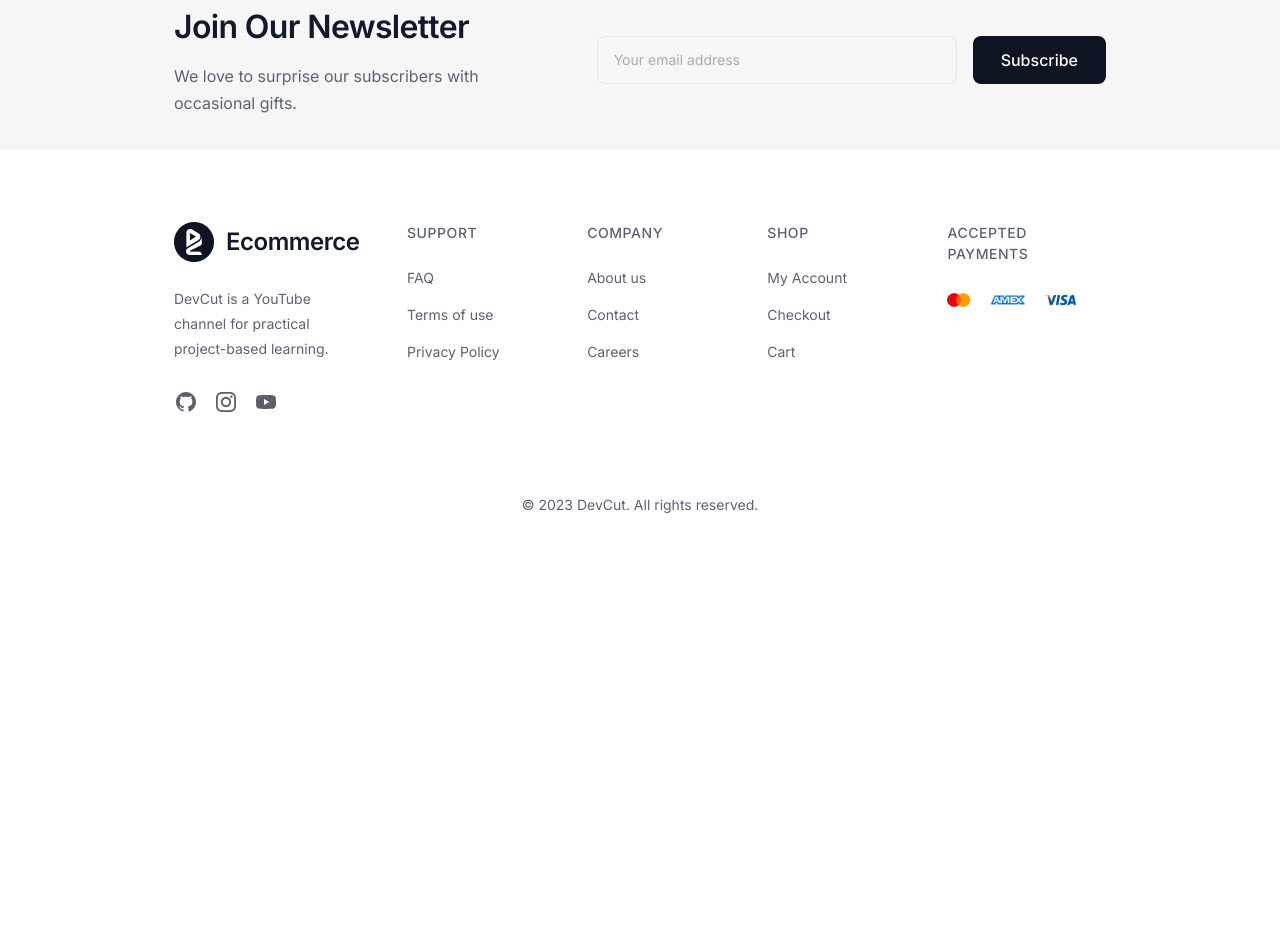
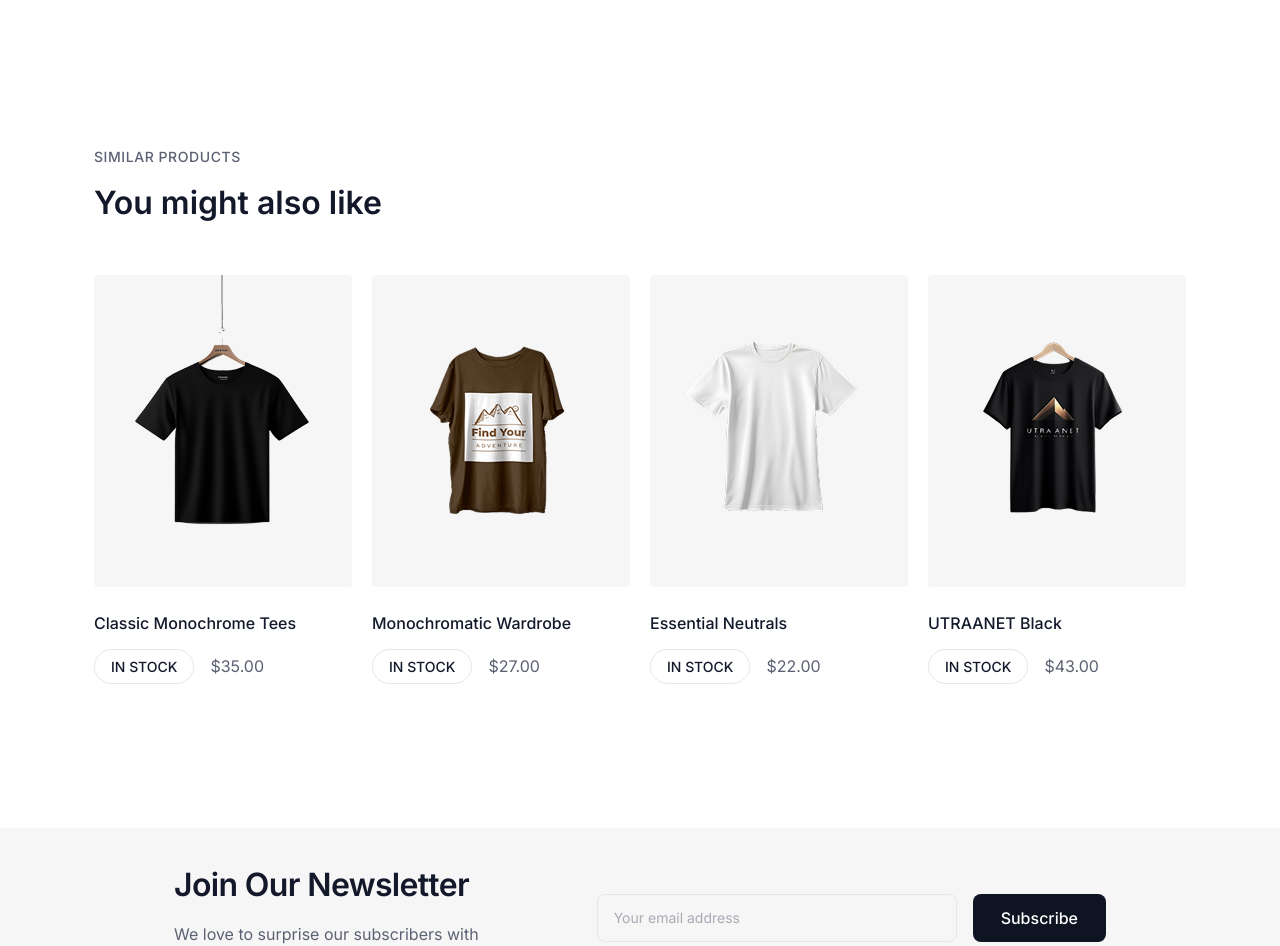
Before and after one commit to saifsaleh05/Ecommerce-Website, a website: page product.html in a window 1280 px wide. Shown: the part 1532-2478 px from the top of the page. Before the commit the page ends 2119 px from the top, so only its background shows below. Drawn offline with Linux system fonts and the light colour scheme.

Commit message:
product page done

```diff
--- a/product.html
+++ b/product.html
@@ -303,8 +303,93 @@
           </div>
         </div>
       </section>
+      <section class="mt-[176px] mb-[144px]">
+        <div class="container mx-auto max-w-[1092px] px-4 sm:px-6 md:px-8 lg:px-0">
+          <p
+            class="text-[14px] font-medium uppercase tracking-[0.56px] text-[#5c6273]"
+          >
+            Similar Products
+          </p>
+          <h2 class="mt-[12px] text-[32px] font-semibold text-[#13192b]">
+            You might also like
+          </h2>
+          <div class="mt-[48px] grid grid-cols-1 gap-[20px] sm:grid-cols-2 lg:grid-cols-4">
+            <a href="./product.html" class="block">
+              <img
+                src="./assets/imgs/product t1.png"
+                alt="Classic Monochrome Tees"
+                class="h-[312px] w-full rounded-[4px] bg-[#F6F6F6] object-contain"
+              />
+              <h3 class="mt-[24px] text-[16px] font-medium text-[#13192b]">
+                Classic Monochrome Tees
+              </h3>
+              <div class="mt-[14px] flex items-center gap-[16px]">
+                <span
+                  class="inline-flex rounded-full border border-[#E6E7E8] px-[16px] py-[6px] text-[14px] font-medium text-[#13192b]"
+                >
+                  IN STOCK
+                </span>
+                <span class="text-[16px] text-[#5c6273]">$35.00</span>
+              </div>
+            </a>
+            <a href="./product.html" class="block">
+              <img
+                src="./assets/imgs/product t2.png"
+                alt="Monochromatic Wardrobe"
+                class="h-[312px] w-full rounded-[4px] bg-[#F6F6F6] object-contain"
+              />
+              <h3 class="mt-[24px] text-[16px] font-medium text-[#13192b]">
+                Monochromatic Wardrobe
+              </h3>
+              <div class="mt-[14px] flex items-center gap-[16px]">
+                <span
+                  class="inline-flex rounded-full border border-[#E6E7E8] px-[16px] py-[6px] text-[14px] font-medium text-[#13192b]"
+                >
+                  IN STOCK
+                </span>
+                <span class="text-[16px] text-[#5c6273]">$27.00</span>
+              </div>
+            </a>
+            <a href="./product.html" class="block">
+              <img
+                src="./assets/imgs/product t3.png"
+                alt="Essential Neutrals"
+                class="h-[312px] w-full rounded-[4px] bg-[#F6F6F6] object-contain"
+              />
+              <h3 class="mt-[24px] text-[16px] font-medium text-[#13192b]">
+                Essential Neutrals
+              </h3>
+              <div class="mt-[14px] flex items-center gap-[16px]">
+                <span
+                  class="inline-flex rounded-full border border-[#E6E7E8] px-[16px] py-[6px] text-[14px] font-medium text-[#13192b]"
+                >
+                  IN STOCK
+                </span>
+                <span class="text-[16px] text-[#5c6273]">$22.00</span>
+              </div>
+            </a>
+            <a href="./product.html" class="block">
+              <img
+                src="./assets/imgs/product t4.png"
+                alt="UTRAANET Black"
+                class="h-[312px] w-full rounded-[4px] bg-[#F6F6F6] object-contain"
+              />
+              <h3 class="mt-[24px] text-[16px] font-medium text-[#13192b]">
+                UTRAANET Black
+              </h3>
+              <div class="mt-[14px] flex items-center gap-[16px]">
+                <span
+                  class="inline-flex rounded-full border border-[#E6E7E8] px-[16px] py-[6px] text-[14px] font-medium text-[#13192b]"
+                >
+                  IN STOCK
+                </span>
+                <span class="text-[16px] text-[#5c6273]">$43.00</span>
+              </div>
+            </a>
+          </div>
+        </div>
+      </section>
     </main>
-
     <footer class="bg-white">
       <div class="bg-[#F6F6F6]">
         <div
```
Also changed, not shown: assets/css/output.css, assets/imgs/product t1.png (added), assets/imgs/product t2.png (added), assets/imgs/product t3.png (added), assets/imgs/product t4.png (added).
